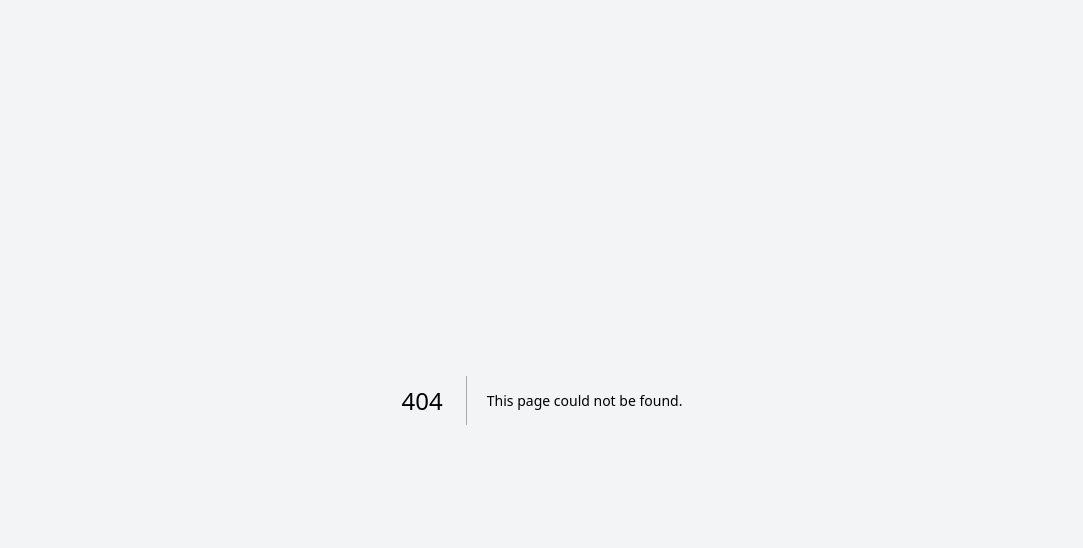
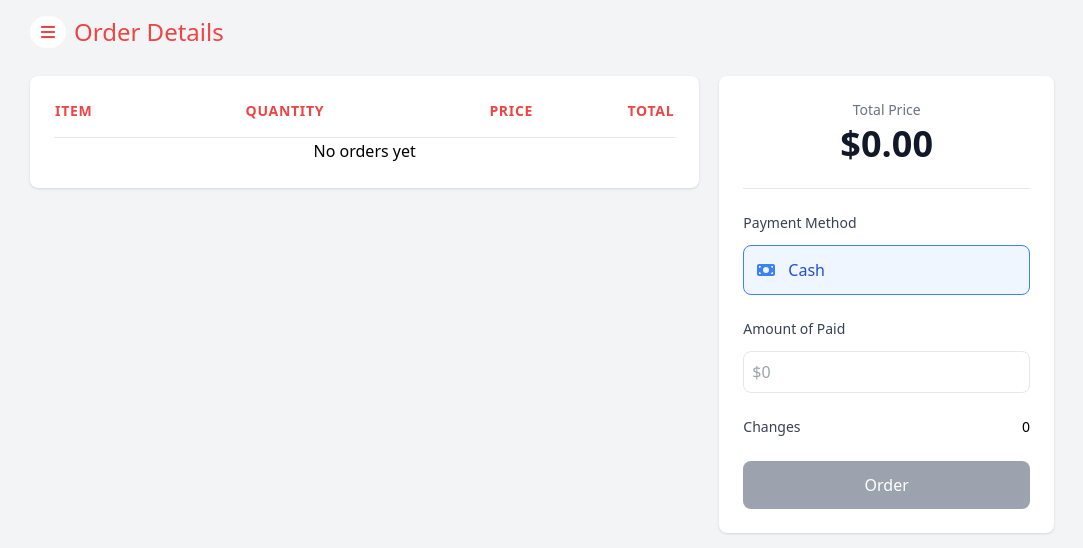
Before and after one commit to sabrinasm99/final-project-pos, a Next.js app in the folder frontend/pointofsales/: page /payment in a window 1280 px wide. Before the commit this address had no page. Shown: the top 548 px of the page, without its empty margins (98-1181 px from the left). Built offline with nearby package versions, Linux system fonts and the light colour scheme.

Commit message:
create payment page

```diff
--- a/frontend/pointofsales/package.json
+++ b/frontend/pointofsales/package.json
@@ -18,7 +18,8 @@
     "next": "15.1.6",
     "react": "^19.0.0",
     "react-dom": "^19.0.0",
-    "react-redux": "^9.2.0"
+    "react-redux": "^9.2.0",
+    "sweetalert2": "^11.15.10"
   },
   "devDependencies": {
     "@eslint/eslintrc": "^3",
--- /dev/null
+++ b/frontend/pointofsales/src/app/payment/page.tsx
@@ -0,0 +1,28 @@
+import NavigationButton from "@/components/NavigationButton";
+import OrderItemsListTable from "@/components/OrderItemsListTable";
+import PaymentSummary from "@/components/PaymentSummary";
+
+export default function PaymentPage() {
+  return (
+    <main className="h-full">
+      <article className="bg-gray-100 h-16 sticky top-0 z-10 flex items-center">
+        <article className="flex items-center w-4/5 mx-auto">
+          <NavigationButton />
+          <p className="ml-2 font-medium text-2xl text-red-500">
+            Order Details
+          </p>
+        </article>
+      </article>
+
+      <article className="py-3 flex gap-5 w-4/5 mx-auto">
+        <section className="w-2/3">
+          <OrderItemsListTable />
+        </section>
+
+        <section className="w-1/3">
+          <PaymentSummary />
+        </section>
+      </article>
+    </main>
+  );
+}
--- /dev/null
+++ b/frontend/pointofsales/src/components/OrderItemsListTable.tsx
@@ -0,0 +1,48 @@
+"use client";
+
+import { useAppSelector } from "@/store/hook";
+
+export default function OrderItemsListTable() {
+  const { dataOrder } = useAppSelector((state) => state.order);
+  return (
+    <article className="bg-white rounded-lg shadow p-6">
+      <table className="w-full">
+        <thead>
+          <tr className="text-sm text-red-500 border-b border-gray-200 uppercase tracking-wider">
+            <th className="text-left pb-4">Item</th>
+            <th className="text-center pb-4">Quantity</th>
+            <th className="pb-4 text-right">Price</th>
+            <th className="pb-4 text-right">Total</th>
+          </tr>
+        </thead>
+        <tbody className="divide-y divide-gray-100">
+          {dataOrder.length ? (
+            dataOrder.map((item) => (
+              <tr key={item.id} className="text-gray-800">
+                <td className="py-4 flex">
+                  <img
+                    src={item.image}
+                    alt="img"
+                    className="h-20 w-20 object-contain bg-gray-100 rounded-lg"
+                  />
+                  <p className="ml-2 font-medium">{item.name}</p>
+                </td>
+                <td className="py-4 text-center">{item.quantity}</td>
+                <td className="py-4 text-right">${item.price.toFixed(2)}</td>
+                <td className="py-4 text-right">
+                  ${(item.price * 1).toFixed(2)}
+                </td>
+              </tr>
+            ))
+          ) : (
+            <tr>
+              <td colSpan={4} className="text-center">
+                No orders yet
+              </td>
+            </tr>
+          )}
+        </tbody>
+      </table>
+    </article>
+  );
+}
--- a/frontend/pointofsales/src/components/OrderList.tsx
+++ b/frontend/pointofsales/src/components/OrderList.tsx
@@ -35,7 +35,7 @@ export default function OrderList() {
                 <FontAwesomeIcon
                   onClick={() => deleteItemToOrder(order)}
                   icon={faTrashCan}
-                  className="text-red-500 hover:text-red-600 cursor-pointer"
+                  className="text-red-500 hover:text-red-600 cursor-pointer transition-colors"
                 />
                 <article className="flex items-center bg-gray-100 rounded-3xl p-2">
                   <FontAwesomeIcon
@@ -55,7 +55,7 @@ export default function OrderList() {
           </li>
         ))
       ) : (
-        <p>No orders yet</p>
+        <p>No items were added</p>
       )}
     </ul>
   );
--- a/frontend/pointofsales/src/components/OrderSummary.tsx
+++ b/frontend/pointofsales/src/components/OrderSummary.tsx
@@ -2,9 +2,11 @@
 
 import { useAppSelector } from "@/store/hook";
 import { currencyFormatter } from "@/utils/formatter";
+import { useRouter } from "next/navigation";
 import { useEffect, useState } from "react";
 
 export default function OrderSummary() {
+  const router = useRouter();
   const { dataOrder } = useAppSelector((state) => state.order);
   const [totalPrice, setTotalPrice] = useState(0);
 
@@ -22,21 +24,18 @@ export default function OrderSummary() {
 
   return (
     <article className="bg-white w-full p-5 shadow-[0_-5px_10px_rgba(0,0,0,0.1)] mt-auto">
-      <section className="flex justify-between py-1">
-        <p>Subtotal</p>
-        <p>{currencyFormatter(totalPrice)}</p>
-      </section>
-      <section className="flex justify-between text-xl font-medium py-1 border-t-2 border-gray-300 border-dashed">
+      <section className="flex justify-between text-xl font-medium py-1">
         <p>Total</p>
         <p>{currencyFormatter(totalPrice)}</p>
       </section>
       <button
+        onClick={() => router.push("/payment")}
         disabled={!dataOrder.length}
         className={`${
           !dataOrder.length ? "bg-gray-400" : "bg-red-500 hover:bg-red-600"
-        } w-full text-white rounded-lg py-2 mt-3 font-medium`}
+        } w-full text-white rounded-lg py-2 mt-3 font-medium transition-colors`}
       >
-        Place Order
+        Continue to Payment
       </button>
     </article>
   );
--- /dev/null
+++ b/frontend/pointofsales/src/components/PaymentSummary.tsx
@@ -0,0 +1,129 @@
+"use client";
+
+import { useAppDispatch, useAppSelector } from "@/store/hook";
+import { clear } from "@/store/slices/orderSlice";
+import { currencyFormatter } from "@/utils/formatter";
+import { faMoneyBill } from "@fortawesome/free-solid-svg-icons";
+import { FontAwesomeIcon } from "@fortawesome/react-fontawesome";
+import { useRouter } from "next/navigation";
+import { useEffect, useState } from "react";
+import Swal from "sweetalert2";
+
+export default function PaymentSummary() {
+  const { dataOrder } = useAppSelector((state) => state.order);
+  const [selectedMethod, setSelectedMethod] = useState("cash");
+  const [totalPrice, setTotalPrice] = useState(0);
+  const [totalPaid, setTotalPaid] = useState(0);
+  const [changes, setChanges] = useState(0);
+  const router = useRouter();
+  const dispatch = useAppDispatch();
+
+  useEffect(() => {
+    if (dataOrder.length) {
+      const newTotalPrice = dataOrder.reduce((prev, current) => {
+        prev += current.price * current.quantity;
+        return prev;
+      }, 0);
+      setTotalPrice(newTotalPrice);
+    } else {
+      setTotalPrice(0);
+    }
+  }, [dataOrder]);
+
+  useEffect(() => {
+    if (totalPaid >= totalPrice) {
+      setChanges(totalPaid - totalPrice);
+    } else {
+      setChanges(0);
+    }
+  }, [totalPaid]);
+
+  const handleChangeTotalPaid = (e: React.ChangeEvent<HTMLInputElement>) => {
+    setTotalPaid(Number(e.target.value));
+  };
+
+  const handleCheckout = () => {
+    Swal.fire({
+      title: "Success",
+      text: "Your order has been successfully completed.",
+      icon: "success",
+    }).then((result) => {
+      if (result.isConfirmed) {
+        dispatch(clear());
+        router.push("/");
+      }
+    });
+  };
+
+  return (
+    <article className="sticky top-16 z-0 bg-white rounded-lg shadow p-6 space-y-6 items-start">
+      <section className="text-center pb-6 border-b border-gray-200">
+        <h3 className="text-sm text-gray-500 mb-1">Total Price</h3>
+        <p className="text-4xl font-bold text-gray-900">
+          {currencyFormatter(totalPrice)}
+        </p>
+      </section>
+
+      <section>
+        <h3 className="text-sm font-medium text-gray-700 mb-3">
+          Payment Method
+        </h3>
+        {[{ id: "cash", name: "Cash", icon: faMoneyBill }].map((method) => (
+          <button
+            key={method.id}
+            onClick={() => setSelectedMethod(method.id)}
+            className={`w-full flex items-center p-3 rounded-lg border ${
+              selectedMethod === method.id
+                ? "border-blue-500 bg-blue-50"
+                : "border-gray-200 hover:bg-gray-50"
+            }`}
+          >
+            <FontAwesomeIcon
+              icon={method.icon}
+              className={`h-5 w-5 ${
+                selectedMethod === method.id ? "text-blue-500" : "text-gray-400"
+              }`}
+            />
+            <p
+              className={`ml-3 font-medium ${
+                selectedMethod === method.id ? "text-blue-700" : "text-gray-700"
+              }`}
+            >
+              {method.name}
+            </p>
+          </button>
+        ))}
+      </section>
+
+      <section>
+        <h3 className="text-sm font-medium text-gray-700 mb-3">
+          Amount of Paid
+        </h3>
+        <input
+          type="text"
+          value={totalPaid ? totalPaid : ""}
+          onChange={handleChangeTotalPaid}
+          placeholder="$0"
+          className="w-full focus:outline-none focus:ring-2 focus:ring-blue-500 border border-gray-200 rounded-lg p-2"
+        />
+      </section>
+
+      <section className="flex justify-between text-sm font-medium">
+        <h3 className="text-gray-700">Changes</h3>
+        <p>{changes ? currencyFormatter(changes) : changes}</p>
+      </section>
+
+      <button
+        onClick={handleCheckout}
+        disabled={totalPaid < totalPrice}
+        className={`${
+          totalPaid >= totalPrice && totalPrice !== 0
+            ? "bg-red-500 hover:bg-red-600"
+            : "bg-gray-400"
+        } text-white w-full py-3 rounded-lg font-medium transition-colors`}
+      >
+        Order
+      </button>
+    </article>
+  );
+}
--- a/frontend/pointofsales/src/data/MenuList.ts
+++ b/frontend/pointofsales/src/data/MenuList.ts
@@ -6,6 +6,7 @@ export const menuList = [
     category: "Burger",
     image:
       "https://websitedemos.net/fast-food-04/wp-content/uploads/sites/792/2021/03/burger-06-free-img.png",
+    stock: 8,
   },
   {
     id: 2,
@@ -14,6 +15,7 @@ export const menuList = [
     category: "Burger",
     image:
       "https://websitedemos.net/fast-food-04/wp-content/uploads/sites/792/2021/03/burger-02-free-img.png",
+    stock: 3,
   },
   {
     id: 3,
@@ -22,6 +24,7 @@ export const menuList = [
     category: "Burger",
     image:
       "https://websitedemos.net/fast-food-04/wp-content/uploads/sites/792/2021/03/burger-03-free-img.png",
+    stock: 6,
   },
   {
     id: 4,
@@ -30,6 +33,7 @@ export const menuList = [
     category: "Burger",
     image:
       "https://websitedemos.net/fast-food-04/wp-content/uploads/sites/792/2021/03/burger-05-free-img.png",
+    stock: 2,
   },
   {
     id: 5,
@@ -38,6 +42,7 @@ export const menuList = [
     category: "Beverage",
     image:
       "https://websitedemos.net/food-truck-04/wp-content/uploads/sites/719/2020/10/product-002-free-img.png",
+    stock: 9,
   },
   {
     id: 6,
@@ -46,6 +51,7 @@ export const menuList = [
     category: "Dessert",
     image:
       "https://websitedemos.net/food-truck-04/wp-content/uploads/sites/719/2020/10/product-003-free-img.png",
+    stock: 1,
   },
   {
     id: 7,
@@ -54,5 +60,6 @@ export const menuList = [
     category: "Beverage",
     image:
       "https://static.vecteezy.com/system/resources/thumbnails/045/057/999/small_2x/close-up-of-cold-iced-cola-drink-in-glass-png.png",
+    stock: 4,
   },
 ];
--- a/frontend/pointofsales/src/modals/SidebarNav.tsx
+++ b/frontend/pointofsales/src/modals/SidebarNav.tsx
@@ -5,7 +5,9 @@ import {
   faBook,
   faBurger,
   faRectangleList,
+  faShapes,
 } from "@fortawesome/free-solid-svg-icons";
+import Link from "next/link";
 
 interface SidebarNavProps {
   onClose: () => void;
@@ -27,15 +29,23 @@ export default function SidebarNav({
           <h1 className="text-2xl text-center font-bold">Deli Burger</h1>
         </article>
         <ul className="mt-8 text-lg">
-          <li className="flex items-center px-3 py-4 hover:bg-red-600 cursor-pointer">
-            <FontAwesomeIcon icon={faBurger} />
-            <p className="ml-3">Order</p>
+          <Link href="/">
+            <li className="flex items-center px-3 py-4 hover:bg-red-600 cursor-pointer transition-colors">
+              <FontAwesomeIcon icon={faBurger} />
+              <p className="ml-3">Order</p>
+            </li>
+          </Link>
+          <Link href="/menu">
+            <li className="flex items-center px-3 py-4 hover:bg-red-600 cursor-pointer transition-colors">
+              <FontAwesomeIcon icon={faRectangleList} />
+              <p className="ml-3">Menu</p>
+            </li>
+          </Link>
+          <li className="flex items-center px-3 py-4 hover:bg-red-600 cursor-pointer transition-colors">
+            <FontAwesomeIcon icon={faShapes} />
+            <p className="ml-3">Category</p>
           </li>
-          <li className="flex items-center px-3 py-4 hover:bg-red-600 cursor-pointer">
-            <FontAwesomeIcon icon={faRectangleList} />
-            <p className="ml-3">Menu</p>
-          </li>
-          <li className="flex items-center px-3 py-4 hover:bg-red-600 cursor-pointer">
+          <li className="flex items-center px-3 py-4 hover:bg-red-600 cursor-pointer transition-colors">
             <FontAwesomeIcon icon={faBook} />
             <p className="ml-3">Transaction</p>
           </li>
--- a/frontend/pointofsales/src/store/slices/orderSlice.ts
+++ b/frontend/pointofsales/src/store/slices/orderSlice.ts
@@ -1,15 +1,7 @@
 "use client";
 
+import { OrderItemProps } from "@/types";
 import { createSlice } from "@reduxjs/toolkit";
-
-type OrderItemProps = {
-  id: number;
-  name: string;
-  price: number;
-  category: string;
-  image: string;
-  quantity: number;
-};
 
 type InitialStateProps = {
   dataOrder: OrderItemProps[];
@@ -57,8 +49,11 @@ const orderSlice = createSlice({
       const id = action.payload.id;
       state.dataOrder = state.dataOrder.filter((item) => item.id !== id);
     },
+    clear: (state) => {
+      state.dataOrder = [];
+    },
   },
 });
 
-export const { addItem, reduceItem, deleteItem } = orderSlice.actions;
+export const { addItem, reduceItem, deleteItem, clear } = orderSlice.actions;
 export default orderSlice.reducer;
--- a/frontend/pointofsales/src/types/index.ts
+++ b/frontend/pointofsales/src/types/index.ts
@@ -4,4 +4,9 @@ export type MenuProps = {
   price: number;
   category: string;
   image: string;
+  stock: number;
 };
+
+export type OrderItemProps = MenuProps & {
+  quantity: number;
+};
```
Also changed, not shown: 1 other file (tests, documents, lock files or other folders).
